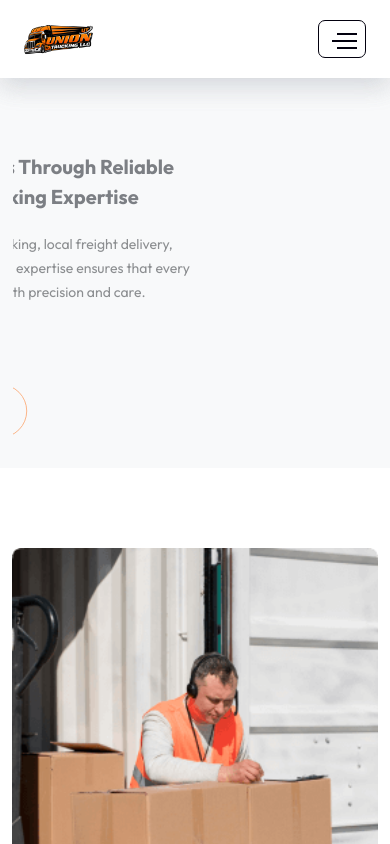
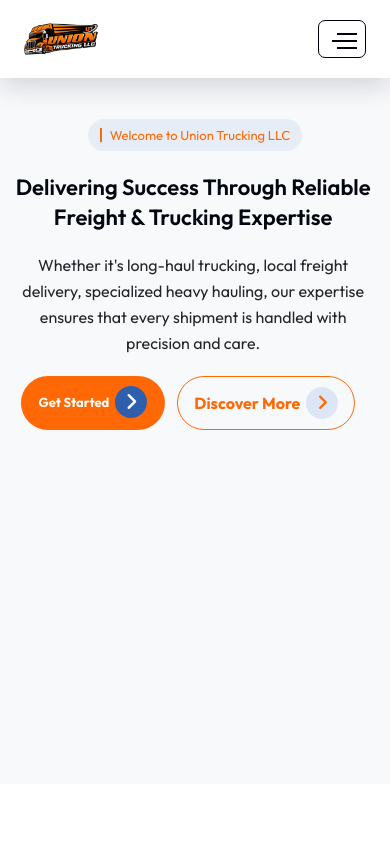
Before and after one commit to hashitheog/truck, a Next.js app: page / in a window 390 px wide. Shown: the top 844 px of the page. Built offline with nearby package versions, Linux system fonts and the light colour scheme.

Commit message:
Latest updates - favicon, scripts bundle, loader fix

```diff
--- a/public/css/mobile.css
+++ /dev/null
@@ -1,170 +0,0 @@
-/* =====================================================
-   UNION TRUCKING - COMPLETE MOBILE OVERRIDE
-   Replaces all conflicting responsive rules
-   ===================================================== */
-
-/* ===== TABLET: 768px - 991px ===== */
-@media (min-width: 768px) and (max-width: 991px) {
-    .ca-slider-3 { height: auto !important; min-height: 500px; padding-bottom: 40px; }
-    .ca-hero-content-3 { padding-top: 160px !important; padding-bottom: 200px; }
-    .ca-slider-heading { font-size: 38px !important; line-height: 50px !important; }
-    .ca-slider-img-3 { width: 45% !important; bottom: 0 !important; }
-    .ca-section-title { font-size: 30px !important; line-height: 40px !important; }
-}
-
-/* ===== MOBILE: max 767px ===== */
-@media (max-width: 767px) {
-
-    /* GLOBAL */
-    html, body { overflow-x: hidden !important; width: 100% !important; }
-    * { box-sizing: border-box !important; }
-    img { max-width: 100% !important; height: auto !important; }
-
-    /* NAVBAR */
-    .ca-logo img { max-width: 85px !important; height: auto !important; }
-
-    /* HERO SLIDER - Fix the 784px hardcoded height */
-    .ca-slider-3 {
-        height: auto !important;
-        min-height: unset !important;
-        padding-top: 0 !important;
-        padding-bottom: 0 !important;
-    }
-    .ca-hero-content-3 {
-        padding-top: 100px !important;
-        padding-bottom: 30px !important;
-        text-align: center !important;
-        position: relative !important;
-        z-index: 2 !important;
-    }
-    .ca-slider-heading {
-        font-size: 24px !important;
-        line-height: 34px !important;
-        font-weight: 700 !important;
-    }
-    .ca-section-subtitle { font-size: 12px !important; }
-    .ca-hero-content-3 p { font-size: 14px !important; line-height: 24px !important; padding-bottom: 16px !important; }
-    .hero3-btn {
-        display: flex !important;
-        flex-direction: column !important;
-        align-items: center !important;
-        gap: 12px !important;
-    }
-    .ca-sec-primary-3 { margin-left: 0 !important; margin-top: 0 !important; }
-
-    /* Hide decorative shapes on mobile */
-    .ca-slider-3-shape,
-    .ca-line-shape3,
-    .ca-overlay-shape3,
-    .ca-dot-shape { display: none !important; }
-
-    /* Truck image - make it flow naturally below text */
-    .ca-slider-img-3 {
-        position: relative !important;
-        right: auto !important;
-        bottom: auto !important;
-        left: auto !important;
-        top: auto !important;
-        width: 100% !important;
-        text-align: center !important;
-        padding: 0 20px 30px !important;
-    }
-    .ca-slider-img-3 img {
-        width: 100% !important;
-        max-width: 400px !important;
-        margin: 0 auto !important;
-        opacity: 1 !important;
-        visibility: visible !important;
-        transform: none !important;
-    }
-    /* Override the slick-active animation for mobile */
-    .ca-slider-3.slick-active .ca-slider-img-3 img {
-        transform: none !important;
-    }
-
-    /* SECTION TITLES */
-    .ca-section-title {
-        font-size: 24px !important;
-        line-height: 34px !important;
-    }
-
-    /* SECTION PADDING */
-    .pt-100 { padding-top: 50px !important; }
-    .pb-100 { padding-bottom: 50px !important; }
-    .pt-80 { padding-top: 40px !important; }
-    .pb-80 { padding-bottom: 40px !important; }
-    .mb-30 { margin-bottom: 20px !important; }
-
-    /* ABOUT SECTION */
-    .ca-ab-content3 { margin-left: 0 !important; margin-top: 20px; }
-    .ca-about-3-img { text-align: center; }
-
-    /* STATS / HOVER BOXES */
-    .ca-abo-hover-box { margin-bottom: 16px; }
-    .ca-abo-hover-title { font-size: 26px !important; }
-
-    /* SERVICES ACCORDION */
-    .ca-expand-title a { font-size: 15px !important; line-height: 24px !important; }
-
-    /* COUNTER SECTION */
-    .ca-counter-3 {
-        display: flex !important;
-        flex-wrap: wrap !important;
-        justify-content: center !important;
-    }
-    .ca-counter-area-3 {
-        padding: 10px !important;
-        border: none !important;
-        text-align: center !important;
-        width: 50% !important;
-    }
-    .ca-counter-title { font-size: 32px !important; }
-
-    /* PROJECTS GRID */
-    .ca-portfolio-3-item { margin-bottom: 20px; }
-    .ca-portfolio-3-item img { height: 220px !important; object-fit: cover !important; width: 100% !important; }
-
-    /* WORKING PROCESS */
-    .ca-work-icon-box { text-align: center; margin-bottom: 30px; }
-
-    /* TESTIMONIALS */
-    .ca-testimonial-card-3 { padding: 16px !important; }
-
-    /* BLOG */
-    .ca-blog-title-3 { font-size: 16px !important; line-height: 25px !important; }
-
-    /* CTA SECTION */
-    .ca-section-title.cta-title-1 { font-size: 22px !important; line-height: 32px !important; text-align: center !important; }
-    .ca-btn-cta-3 { text-align: center !important; display: block !important; margin-top: 16px; }
-
-    /* FOOTER */
-    .ca-footer-widget { margin-bottom: 30px; }
-    .ca-footer-logo img { max-width: 90px !important; }
-    .ca-ft-area { padding: 30px 15px !important; }
-    .copry-right-text, .copy-right-menu { text-align: center !important; }
-    .widget-3, .widget-4 { margin-left: 0 !important; }
-
-    /* CONTACT PAGE */
-    .contact-page__google-map { height: 280px !important; }
-    .ca-location-icbox { display: flex; flex-direction: column; gap: 12px; }
-    .ca-conatct-form1 { padding: 20px 12px !important; }
-
-    /* BREADCRUMB */
-    .ca-breadcrumb-area { padding: 100px 0 40px !important; }
-    .ca-breadcrumb-title { font-size: 26px !important; line-height: 36px !important; }
-
-    /* BACK TO TOP BTN */
-    #topBtn3 { right: 15px !important; bottom: 15px !important; }
-
-    /* SLICK DOTS */
-    .ca-slider-active-3 .slick-dots { display: none !important; }
-}
-
-/* ===== SMALL PHONES: max 400px ===== */
-@media (max-width: 400px) {
-    .ca-slider-heading { font-size: 20px !important; line-height: 30px !important; }
-    .ca-section-title { font-size: 20px !important; line-height: 30px !important; }
-    .ca-btn-primary-3 { font-size: 12px !important; padding: 10px 16px !important; }
-    .ca-logo img { max-width: 70px !important; }
-    .ca-counter-area-3 { width: 100% !important; }
-}
--- a/src/app/layout.tsx
+++ b/src/app/layout.tsx
@@ -20,7 +20,6 @@ export default function RootLayout({
   return (
     <html lang="en" suppressHydrationWarning>
       <head>
-        <meta name="viewport" content="width=device-width, initial-scale=1.0, maximum-scale=5.0" />
         <link rel="stylesheet" href="/css/bootstrap.min.css" />
         <link rel="stylesheet" href="/css/all.css" />
         <link rel="stylesheet" href="/css/magnific-popup.css" />
@@ -31,7 +30,6 @@ export default function RootLayout({
         <link rel="stylesheet" href="/css/aos.css" />
         <link rel="stylesheet" href="/css/style.css" />
         <link rel="stylesheet" href="/css/responsive.css" />
-        <link rel="stylesheet" href="/css/mobile.css" />
         <link rel="icon" href="/favicon.jpg" type="image/jpeg" sizes="any" />
       </head>
       <body suppressHydrationWarning>
```
